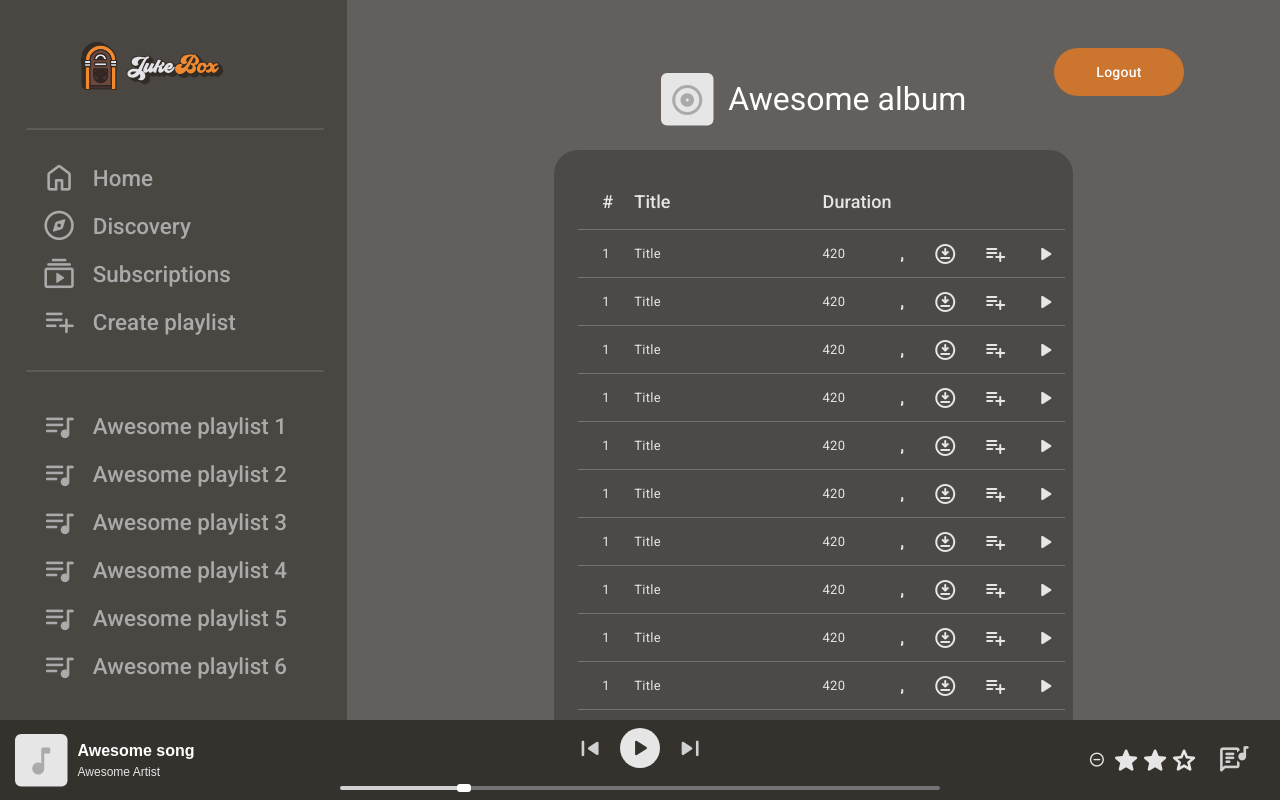
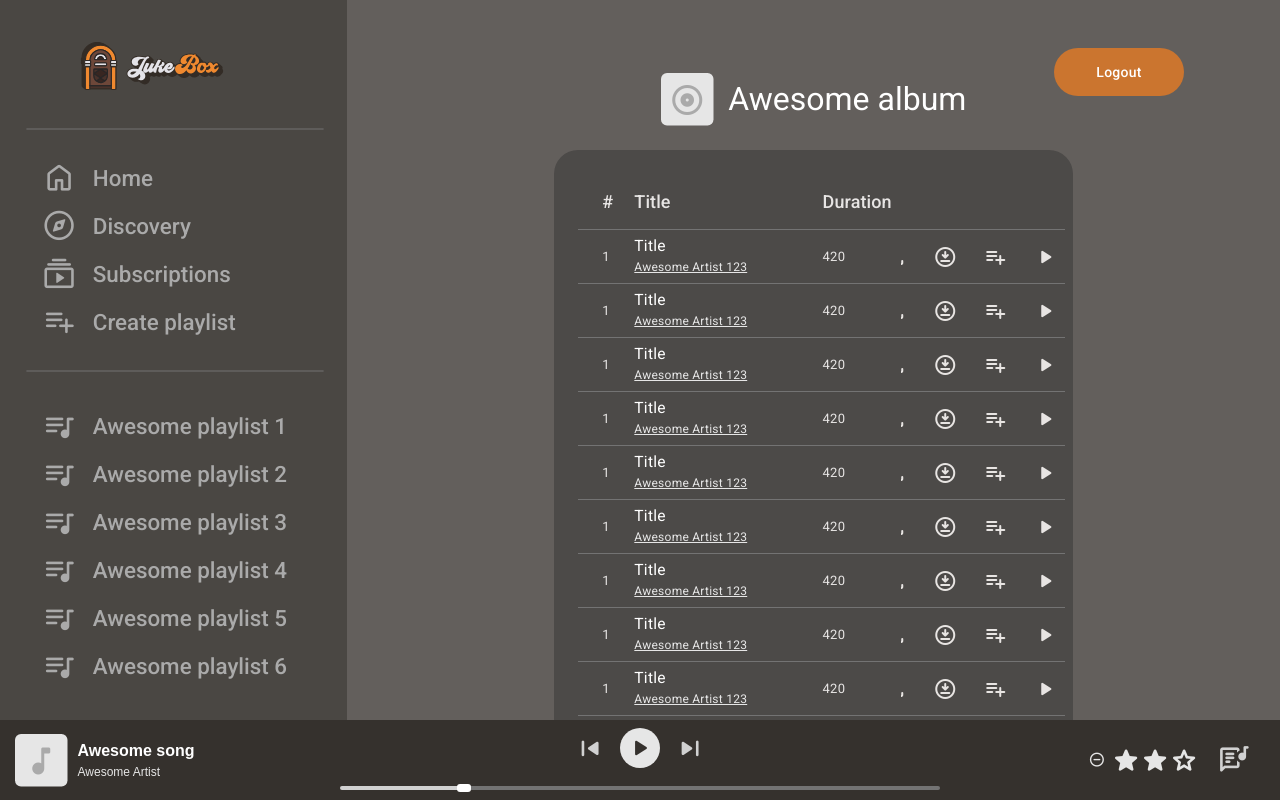
Before and after one commit to lukascobbler/ruo-jukebox, an Angular app in the folder front-end/: page /album/1 in a window 1280 px wide. Built offline with nearby package versions, Linux system fonts and the light colour scheme.

Commit message:
feature: adding navigations

```diff
--- a/front-end/src/app/components/user/discovery/music-content/music-content.component.ts
+++ b/front-end/src/app/components/user/discovery/music-content/music-content.component.ts
@@ -1,4 +1,4 @@
-import {Component, OnInit} from '@angular/core';
+import {Component, inject, OnInit} from '@angular/core';
 import {MatFormField, MatSuffix} from "@angular/material/form-field";
 import {MatInput} from "@angular/material/input";
 import {NgForOf} from "@angular/common";
@@ -11,6 +11,7 @@ import {
 } from '../../../common/missing-icons/round/round-missing-icon-x-large/round-missing-icon-x-large.component';
 import {Album} from '../../../../models/Album';
 import {Artist} from '../../../../models/Artist';
+import {Router} from '@angular/router';
 
 @Component({
   selector: 'app-music-content',
@@ -29,27 +30,29 @@ import {Artist} from '../../../../models/Artist';
   styleUrl: './music-content.component.scss'
 })
 export class MusicContentComponent implements OnInit {
+  router = inject(Router);
+
   searchTerm: string = "";
   albums: Album[] = [
-    {id: '', name: 'Awesome album', artist: 'Awesome Artist 1 Albert Einstein'},
-    {id: '', name: 'Awesome album', artist: 'Awesome Artist 1 Albert Einstein'},
-    {id: '', name: 'Awesome album', artist: 'Awesome Artist 1 Albert Einstein'},
-    {id: '', name: 'Awesome album', artist: 'Awesome Artist 1 Albert Einstein'},
-    {id: '', name: 'Awesome album', artist: 'Awesome Artist 1 Albert Einstein'},
-    {id: '', name: 'Awesome album', artist: 'Awesome Artist 1 Albert Einstein'},
-    {id: '', name: 'Awesome album', artist: 'Awesome Artist 1 Albert Einstein'},
-    {id: '', name: 'Awesome album', artist: 'Awesome Artist 1 Albert Einstein'},
+    {id: '1', name: 'Awesome album', artist: 'Awesome Artist 1 Albert Einstein'},
+    {id: '2', name: 'Awesome album', artist: 'Awesome Artist 1 Albert Einstein'},
+    {id: '3', name: 'Awesome album', artist: 'Awesome Artist 1 Albert Einstein'},
+    {id: '4', name: 'Awesome album', artist: 'Awesome Artist 1 Albert Einstein'},
+    {id: '5', name: 'Awesome album', artist: 'Awesome Artist 1 Albert Einstein'},
+    {id: '6', name: 'Awesome album', artist: 'Awesome Artist 1 Albert Einstein'},
+    {id: '7', name: 'Awesome album', artist: 'Awesome Artist 1 Albert Einstein'},
+    {id: '8', name: 'Awesome album', artist: 'Awesome Artist 1 Albert Einstein'},
   ];
 
   artists: Artist[] = [
-    {id: '', name: 'Awesome artist', isSubscribed: false},
-    {id: '', name: 'Awesome artist', isSubscribed: false},
-    {id: '', name: 'Awesome artist', isSubscribed: false},
-    {id: '', name: 'Awesome artist', isSubscribed: false},
-    {id: '', name: 'Awesome artist', isSubscribed: false},
-    {id: '', name: 'Awesome artist', isSubscribed: false},
-    {id: '', name: 'Awesome artist', isSubscribed: false},
-    {id: '', name: 'Awesome artist', isSubscribed: false},
+    {id: '1', name: 'Awesome artist', isSubscribed: false},
+    {id: '2', name: 'Awesome artist', isSubscribed: false},
+    {id: '3', name: 'Awesome artist', isSubscribed: false},
+    {id: '4', name: 'Awesome artist', isSubscribed: false},
+    {id: '5', name: 'Awesome artist', isSubscribed: false},
+    {id: '6', name: 'Awesome artist', isSubscribed: false},
+    {id: '7', name: 'Awesome artist', isSubscribed: false},
+    {id: '8', name: 'Awesome artist', isSubscribed: false},
   ];
 
   ngOnInit() {
--- a/front-end/src/app/components/user/entity-pages/artist/artist.component.html
+++ b/front-end/src/app/components/user/entity-pages/artist/artist.component.html
@@ -25,7 +25,9 @@
       <p class="big-text">Albums</p>
       <div class="albums horizontal-scroller">
         <div *ngFor="let album of albums" class="single-album">
-          <app-box-missing-icon-x-large [icon_name]="'album'" />
+          <button class="icon-button" (click)="router.navigate(['album', album.id])">
+            <app-box-missing-icon-x-large [icon_name]="'album'" />
+          </button>
           <p class="album-name">{{ album.name }}</p>
         </div>
       </div>
--- a/front-end/src/app/components/user/entity-pages/artist/artist.component.ts
+++ b/front-end/src/app/components/user/entity-pages/artist/artist.component.ts
@@ -1,4 +1,4 @@
-import {Component, OnInit} from '@angular/core';
+import {Component, inject, OnInit} from '@angular/core';
 import {
     BoxMissingIconXLargeComponent
 } from "../../../common/missing-icons/box/missing-icon-x-large/box-missing-icon-x-large.component";
@@ -10,6 +10,7 @@ import {
   RoundMissingIconSmallComponent
 } from '../../../common/missing-icons/round/round-missing-icon-small/round-missing-icon-small.component';
 import {Song} from '../../../../models/Song';
+import {Router} from '@angular/router';
 
 @Component({
   selector: 'app-artist',
@@ -25,33 +26,31 @@ import {Song} from '../../../../models/Song';
   styleUrl: './artist.component.scss'
 })
 export class ArtistComponent implements OnInit {
+  router = inject(Router);
+
   artist: Artist = {id: '', name: 'Awesome artist', isSubscribed: true};
 
   singles: Song[] = [
-    { id: '', title: 'Awesome song', album: 'Album', albumId: '', duration: 420, artist: 'Awesome artist 1, Artist Awesome 2', artistId: '' },
-    { id: '', title: 'Awesome song', album: 'Album', albumId: '', duration: 420, artist: 'Awesome artist 1, Artist Awesome 2', artistId: '' },
-    { id: '', title: 'Awesome song', album: 'Album', albumId: '', duration: 420, artist: 'Awesome artist 1, Artist Awesome 2', artistId: '' },
-    { id: '', title: 'Awesome song', album: 'Album', albumId: '', duration: 420, artist: 'Awesome artist 1, Artist Awesome 2', artistId: '' },
-    { id: '', title: 'Awesome song', album: 'Album', albumId: '', duration: 420, artist: 'Awesome artist 1, Artist Awesome 2', artistId: '' },
-    { id: '', title: 'Awesome song', album: 'Album', albumId: '', duration: 420, artist: 'Awesome artist 1, Artist Awesome 2', artistId: '' },
-    { id: '', title: 'Awesome song', album: 'Album', albumId: '', duration: 420, artist: 'Awesome artist 1, Artist Awesome 2', artistId: '' },
-    { id: '', title: 'Awesome song', album: 'Album', albumId: '', duration: 420, artist: 'Awesome artist 1, Artist Awesome 2', artistId: '' },
-    { id: '', title: 'Awesome song', album: 'Album', albumId: '', duration: 420, artist: 'Awesome artist 1, Artist Awesome 2', artistId: '' },
-    { id: '', title: 'Awesome song', album: 'Album', albumId: '', duration: 420, artist: 'Awesome artist 1, Artist Awesome 2', artistId: '' },
-    { id: '', title: 'Awesome song', album: 'Album', albumId: '', duration: 420, artist: 'Awesome artist 1, Artist Awesome 2', artistId: '' },
-    { id: '', title: 'Awesome song', album: 'Album', albumId: '', duration: 420, artist: 'Awesome artist 1, Artist Awesome 2', artistId: '' },
-    { id: '', title: 'Awesome song', album: 'Album', albumId: '', duration: 420, artist: 'Awesome artist 1, Artist Awesome 2', artistId: '' },
+    { id: '1', no: 1, title: 'Title', album: 'Album', albumId: '1', duration: 420, artist: 'Awesome Artist 123', artistId: '1' },
+    { id: '2', no: 1, title: 'Title', album: 'Album', albumId: '2', duration: 420, artist: 'Awesome Artist 123', artistId: '2' },
+    { id: '3', no: 1, title: 'Title', album: 'Album', albumId: '3', duration: 420, artist: 'Awesome Artist 123', artistId: '3' },
+    { id: '4', no: 1, title: 'Title', album: 'Album', albumId: '4', duration: 420, artist: 'Awesome Artist 123', artistId: '4' },
+    { id: '5', no: 1, title: 'Title', album: 'Album', albumId: '5', duration: 420, artist: 'Awesome Artist 123', artistId: '5' },
+    { id: '6', no: 1, title: 'Title', album: 'Album', albumId: '6', duration: 420, artist: 'Awesome Artist 123', artistId: '6' },
+    { id: '7', no: 1, title: 'Title', album: 'Album', albumId: '7', duration: 420, artist: 'Awesome Artist 123', artistId: '7' },
+    { id: '8', no: 1, title: 'Title', album: 'Album', albumId: '8', duration: 420, artist: 'Awesome Artist 123', artistId: '8' },
+    { id: '9', no: 1, title: 'Title', album: 'Album', albumId: '9', duration: 420, artist: 'Awesome Artist 123', artistId: '9' },
   ];
 
   albums: Album[] = [
-    {id: '', name: 'Awesome album', artist: 'Awesome Artist 1 Albert Einstein'},
-    {id: '', name: 'Awesome album', artist: 'Awesome Artist 1 Albert Einstein'},
-    {id: '', name: 'Awesome album', artist: 'Awesome Artist 1 Albert Einstein'},
-    {id: '', name: 'Awesome album', artist: 'Awesome Artist 1 Albert Einstein'},
-    {id: '', name: 'Awesome album', artist: 'Awesome Artist 1 Albert Einstein'},
-    {id: '', name: 'Awesome album', artist: 'Awesome Artist 1 Albert Einstein'},
-    {id: '', name: 'Awesome album', artist: 'Awesome Artist 1 Albert Einstein'},
-    {id: '', name: 'Awesome album', artist: 'Awesome Artist 1 Albert Einstein'},
+    {id: '1', name: 'Awesome album', artist: 'Awesome Artist 1 Albert Einstein'},
+    {id: '2', name: 'Awesome album', artist: 'Awesome Artist 1 Albert Einstein'},
+    {id: '3', name: 'Awesome album', artist: 'Awesome Artist 1 Albert Einstein'},
+    {id: '4', name: 'Awesome album', artist: 'Awesome Artist 1 Albert Einstein'},
+    {id: '5', name: 'Awesome album', artist: 'Awesome Artist 1 Albert Einstein'},
+    {id: '6', name: 'Awesome album', artist: 'Awesome Artist 1 Albert Einstein'},
+    {id: '7', name: 'Awesome album', artist: 'Awesome Artist 1 Albert Einstein'},
+    {id: '8', name: 'Awesome album', artist: 'Awesome Artist 1 Albert Einstein'},
   ];
 
   ngOnInit() {
--- a/front-end/src/app/components/user/home/home.component.ts
+++ b/front-end/src/app/components/user/home/home.component.ts
@@ -1,4 +1,4 @@
-import {Component, OnInit} from '@angular/core';
+import {Component, inject, OnInit} from '@angular/core';
 import {NgForOf} from '@angular/common';
 import {SongTableComponent} from '../song-table/song-table.component';
 import {MatFormField, MatSuffix} from '@angular/material/form-field';
@@ -12,6 +12,7 @@ import {
 } from '../../common/missing-icons/round/round-missing-icon-x-large/round-missing-icon-x-large.component';
 import {Album} from '../../../models/Album';
 import {Artist} from '../../../models/Artist';
+import {Router, RouterLink} from '@angular/router';
 
 @Component({
   selector: 'app-home',
@@ -32,6 +33,8 @@ import {Artist} from '../../../models/Artist';
   styleUrl: './home.component.scss'
 })
 export class HomeComponent implements OnInit {
+  router = inject(Router);
+
   searchTerm: string = "";
   albums: Album[] = [
     {id: '', name: 'Awesome album', artist: 'Awesome Artist 1 Albert Einstein'},
--- a/front-end/src/app/components/user/playlist/playlist.component.ts
+++ b/front-end/src/app/components/user/playlist/playlist.component.ts
@@ -1,7 +1,4 @@
 import { Component } from '@angular/core';
-import {
-    BoxMissingIconSmallComponent
-} from "../../common/missing-icons/box/missing-icon-small/box-missing-icon-small.component";
 import {SongTableComponent} from "../song-table/song-table.component";
 import {Playlist} from '../../../models/Playlist';
 
--- a/front-end/src/app/components/user/song-table/song-table.component.html
+++ b/front-end/src/app/components/user/song-table/song-table.component.html
@@ -22,13 +22,18 @@
         'only-title': !showNumber && !showAlbum
       }"
         *matCellDef="let song">
-        {{ song.title }}
+        <div class="title-and-artist">
+          <p class="song-title">{{ song.title }}</p>
+          <p class="clickable-text song-artist" (click)="router.navigate(['artist', song.artistId])"><u>{{ song.artist }}</u></p>
+        </div>
       </mat-cell>
     </ng-container>
 
     <ng-container *ngIf="showAlbum" matColumnDef="album">
       <mat-header-cell class="album" *matHeaderCellDef>Album</mat-header-cell>
-      <mat-cell class="album" *matCellDef="let song">{{ song.album }}</mat-cell>
+      <mat-cell class="album" *matCellDef="let song">
+        <p class="clickable-text" (click)="router.navigate(['album', song.albumId])"><u>{{ song.album }}</u></p>
+      </mat-cell>
     </ng-container>
 
     <ng-container matColumnDef="duration">
--- a/front-end/src/app/components/user/song-table/song-table.component.scss
+++ b/front-end/src/app/components/user/song-table/song-table.component.scss
@@ -15,6 +15,29 @@
   gap: 10px;
   justify-content: flex-end;
   padding: 0;
+}
+
+.title-and-artist {
+  display: flex;
+  flex-direction: column;
+}
+
+.clickable-text {
+  cursor: pointer;
+}
+
+.song-title {
+  color: $white;
+  font-size: larger;
+  margin-bottom: 1px;
+  margin-top: 6px;
+}
+
+.song-artist {
+  font-size: 12px;
+  color: $white2;
+  margin-bottom: 6px;
+  margin-top: 0;
 }
 
 /* case 1: both "no" and "album" present */
--- a/front-end/src/app/components/user/song-table/song-table.component.ts
+++ b/front-end/src/app/components/user/song-table/song-table.component.ts
@@ -1,4 +1,4 @@
-import {Component, Input, OnInit} from '@angular/core';
+import {Component, inject, Input, OnInit} from '@angular/core';
 import {NgClass, NgIf} from '@angular/common';
 import {
   MatCell, MatCellDef,
@@ -13,6 +13,7 @@ import {MatIconButton} from '@angular/material/button';
 import {Song} from '../../../models/Song';
 import {MatDialog, MatDialogRef} from '@angular/material/dialog';
 import {AddToPlaylistDialogComponent} from '../dialogs/add-to-playlist/add-to-playlist-dialog.component';
+import {Router} from '@angular/router';
 
 @Component({
   selector: 'app-song-table',
@@ -36,6 +37,8 @@ import {AddToPlaylistDialogComponent} from '../dialogs/add-to-playlist/add-to-pl
   styleUrl: './song-table.component.scss'
 })
 export class SongTableComponent implements OnInit {
+  router = inject(Router);
+
   @Input() recommendedSongsDataSource: Song[] = [];
   @Input() showNumber = true;
   @Input() showAlbum = true;
@@ -59,26 +62,26 @@ export class SongTableComponent implements OnInit {
     this.displayedColumns.push('actions');
 
     this.recommendedSongsDataSource = [
-      { id: '', no: 1, title: 'Title', album: 'Album', albumId: '', duration: 420, artist: 'Awesome Artist 123', artistId: '' },
-      { id: '', no: 1, title: 'Title', album: 'Album', albumId: '', duration: 420, artist: 'Awesome Artist 123', artistId: '' },
-      { id: '', no: 1, title: 'Title', album: 'Album', albumId: '', duration: 420, artist: 'Awesome Artist 123', artistId: '' },
-      { id: '', no: 1, title: 'Title', album: 'Album', albumId: '', duration: 420, artist: 'Awesome Artist 123', artistId: '' },
-      { id: '', no: 1, title: 'Title', album: 'Album', albumId: '', duration: 420, artist: 'Awesome Artist 123', artistId: '' },
-      { id: '', no: 1, title: 'Title', album: 'Album', albumId: '', duration: 420, artist: 'Awesome Artist 123', artistId: '' },
-      { id: '', no: 1, title: 'Title', album: 'Album', albumId: '', duration: 420, artist: 'Awesome Artist 123', artistId: '' },
-      { id: '', no: 1, title: 'Title', album: 'Album', albumId: '', duration: 420, artist: 'Awesome Artist 123', artistId: '' },
-      { id: '', no: 1, title: 'Title', album: 'Album', albumId: '', duration: 420, artist: 'Awesome Artist 123', artistId: '' },
-      { id: '', no: 1, title: 'Title', album: 'Album', albumId: '', duration: 420, artist: 'Awesome Artist 123', artistId: '' },
-      { id: '', no: 1, title: 'Title', album: 'Album', albumId: '', duration: 420, artist: 'Awesome Artist 123', artistId: '' },
-      { id: '', no: 1, title: 'Title', album: 'Album', albumId: '', duration: 420, artist: 'Awesome Artist 123', artistId: '' },
-      { id: '', no: 1, title: 'Title', album: 'Album', albumId: '', duration: 420, artist: 'Awesome Artist 123', artistId: '' },
-      { id: '', no: 1, title: 'Title', album: 'Album', albumId: '', duration: 420, artist: 'Awesome Artist 123', artistId: '' },
-      { id: '', no: 1, title: 'Title', album: 'Album', albumId: '', duration: 420, artist: 'Awesome Artist 123', artistId: '' },
-      { id: '', no: 1, title: 'Title', album: 'Album', albumId: '', duration: 420, artist: 'Awesome Artist 123', artistId: '' },
-      { id: '', no: 1, title: 'Title', album: 'Album', albumId: '', duration: 420, artist: 'Awesome Artist 123', artistId: '' },
-      { id: '', no: 1, title: 'Title', album: 'Album', albumId: '', duration: 420, artist: 'Awesome Artist 123', artistId: '' },
-      { id: '', no: 1, title: 'Title', album: 'Album', albumId: '', duration: 420, artist: 'Awesome Artist 123', artistId: '' },
-      { id: '', no: 1, title: 'Title', album: 'Album', albumId: '', duration: 420, artist: 'Awesome Artist 123', artistId: '' },
+      { id: '1', no: 1, title: 'Title', album: 'Album', albumId: '1', duration: 420, artist: 'Awesome Artist 123', artistId: '1' },
+      { id: '2', no: 1, title: 'Title', album: 'Album', albumId: '2', duration: 420, artist: 'Awesome Artist 123', artistId: '2' },
+      { id: '3', no: 1, title: 'Title', album: 'Album', albumId: '3', duration: 420, artist: 'Awesome Artist 123', artistId: '3' },
+      { id: '4', no: 1, title: 'Title', album: 'Album', albumId: '4', duration: 420, artist: 'Awesome Artist 123', artistId: '4' },
+      { id: '5', no: 1, title: 'Title', album: 'Album', albumId: '5', duration: 420, artist: 'Awesome Artist 123', artistId: '5' },
+      { id: '6', no: 1, title: 'Title', album: 'Album', albumId: '6', duration: 420, artist: 'Awesome Artist 123', artistId: '6' },
+      { id: '7', no: 1, title: 'Title', album: 'Album', albumId: '7', duration: 420, artist: 'Awesome Artist 123', artistId: '7' },
+      { id: '8', no: 1, title: 'Title', album: 'Album', albumId: '8', duration: 420, artist: 'Awesome Artist 123', artistId: '8' },
+      { id: '9', no: 1, title: 'Title', album: 'Album', albumId: '9', duration: 420, artist: 'Awesome Artist 123', artistId: '9' },
+      { id: '10', no: 1, title: 'Title', album: 'Album', albumId: '10', duration: 420, artist: 'Awesome Artist 123', artistId: '10' },
+      { id: '11', no: 1, title: 'Title', album: 'Album', albumId: '11', duration: 420, artist: 'Awesome Artist 123', artistId: '11' },
+      { id: '12', no: 1, title: 'Title', album: 'Album', albumId: '12', duration: 420, artist: 'Awesome Artist 123', artistId: '12' },
+      { id: '13', no: 1, title: 'Title', album: 'Album', albumId: '13', duration: 420, artist: 'Awesome Artist 123', artistId: '13' },
+      { id: '14', no: 1, title: 'Title', album: 'Album', albumId: '14', duration: 420, artist: 'Awesome Artist 123', artistId: '14' },
+      { id: '15', no: 1, title: 'Title', album: 'Album', albumId: '15', duration: 420, artist: 'Awesome Artist 123', artistId: '15' },
+      { id: '16', no: 1, title: 'Title', album: 'Album', albumId: '16', duration: 420, artist: 'Awesome Artist 123', artistId: '16' },
+      { id: '17', no: 1, title: 'Title', album: 'Album', albumId: '17', duration: 420, artist: 'Awesome Artist 123', artistId: '17' },
+      { id: '18', no: 1, title: 'Title', album: 'Album', albumId: '18', duration: 420, artist: 'Awesome Artist 123', artistId: '18' },
+      { id: '19', no: 1, title: 'Title', album: 'Album', albumId: '19', duration: 420, artist: 'Awesome Artist 123', artistId: '19' },
+      { id: '20', no: 1, title: 'Title', album: 'Album', albumId: '20', duration: 420, artist: 'Awesome Artist 123', artistId: '0' },
     ];
   }
 
```
Also changed, not shown: front-end/src/app/components/user/discovery/genres/genres.component.ts (+12 -12 lines), front-end/src/app/components/user/discovery/music-content/music-content.component.html (+6 -2 lines), front-end/src/app/components/user/home/home.component.html (+6 -2 lines), front-end/src/global-styles/buttons.scss (+18 -0 lines).
